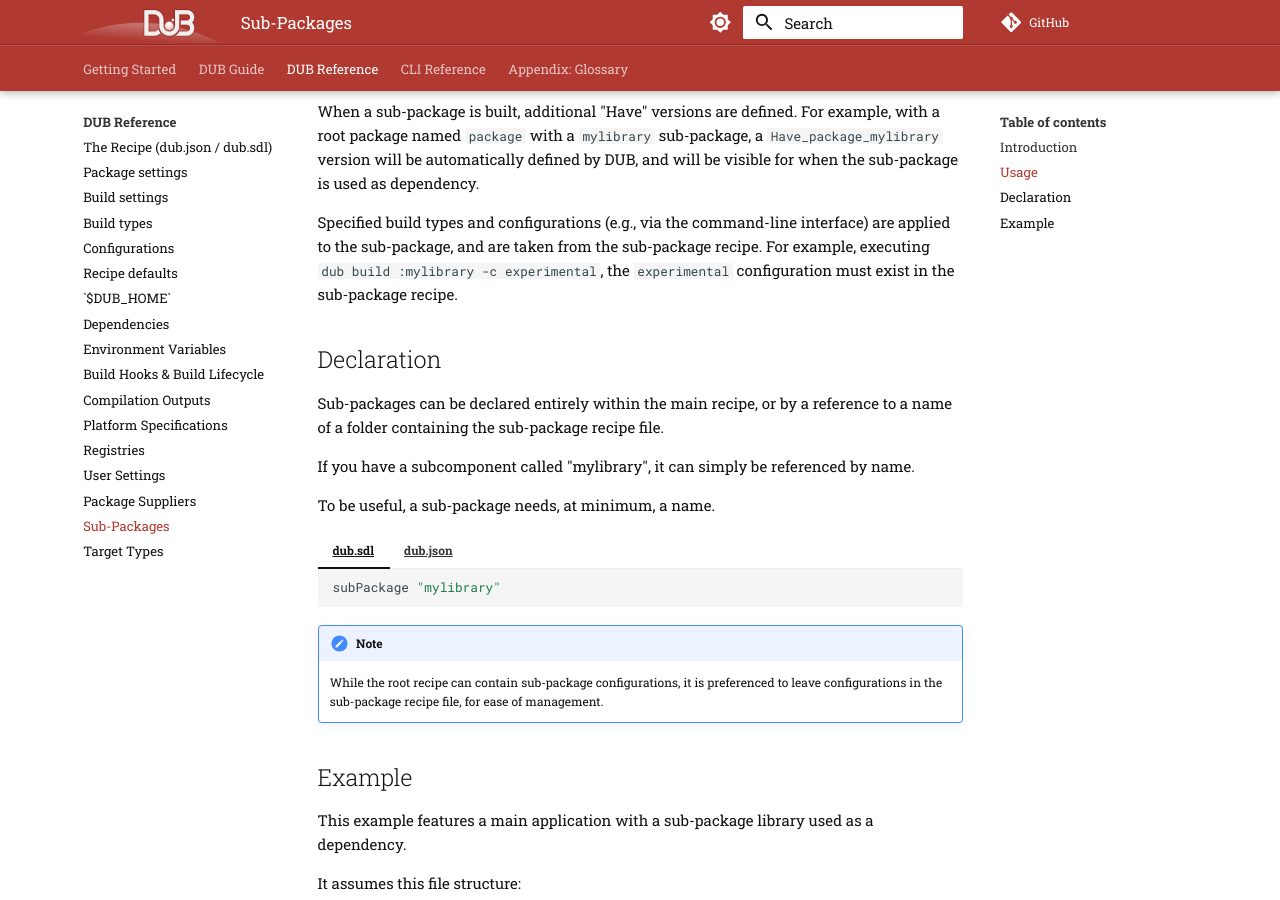
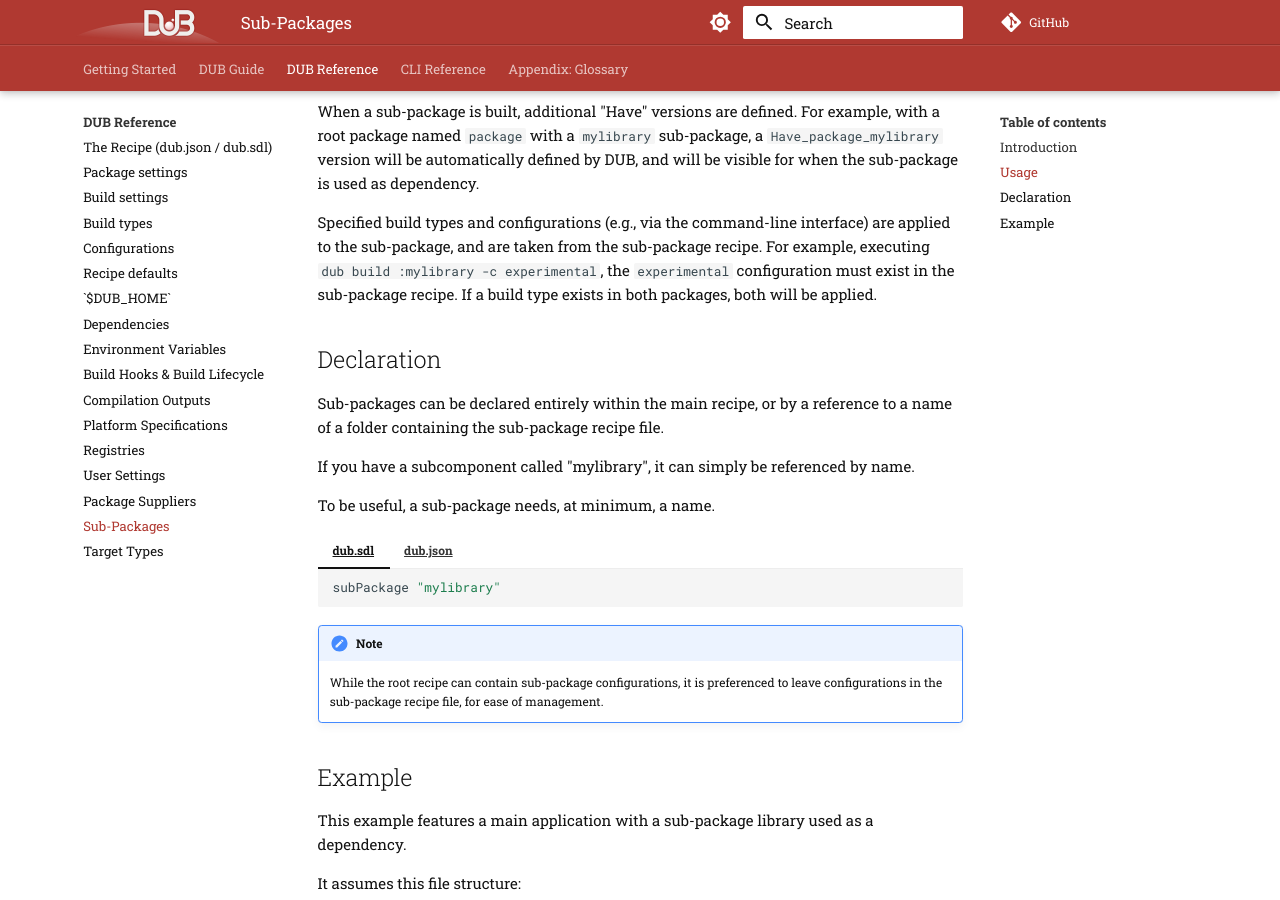
Before and after one commit to dlang/dub-docs, an MkDocs documentation site: the page built from docs/dub-reference/subpackages.md, in a window 1280 px wide and 900 px high, scrolled down 1077 px. Built offline with MkDocs 1.6.1 and Material for MkDocs 9.7.7, drawn with Linux system fonts in a browser that asks for light colours; comment, search, counter and statistics services are not loaded.

Commit message:
Update subpackages.md

```diff
--- a/docs/dub-reference/subpackages.md
+++ b/docs/dub-reference/subpackages.md
@@ -50,6 +50,7 @@ Specified build types and configurations (e.g., via the command-line
 interface) are applied to the sub-package, and are taken from the sub-package recipe.
 For example, executing `dub build :mylibrary -c experimental`, the `experimental`
 configuration must exist in the sub-package recipe.
+If a build type exists in both packages, both will be applied.
 
 ## Declaration
 
```
